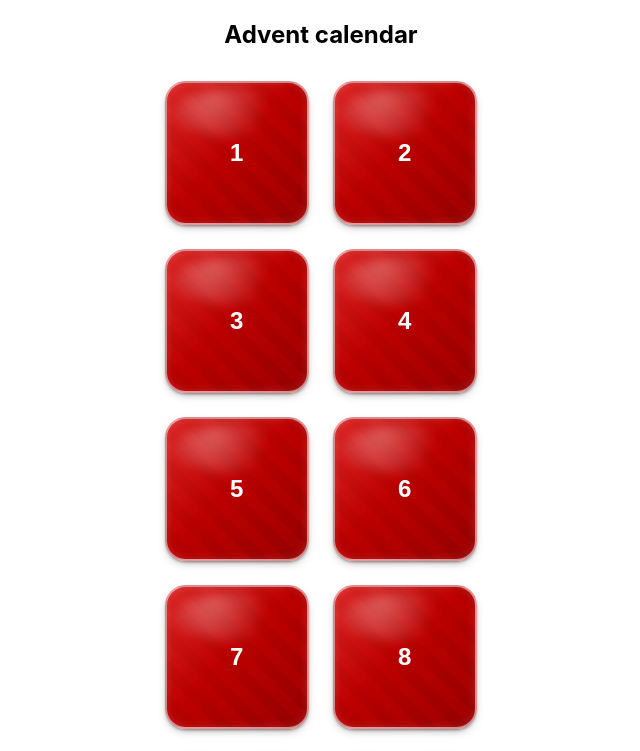
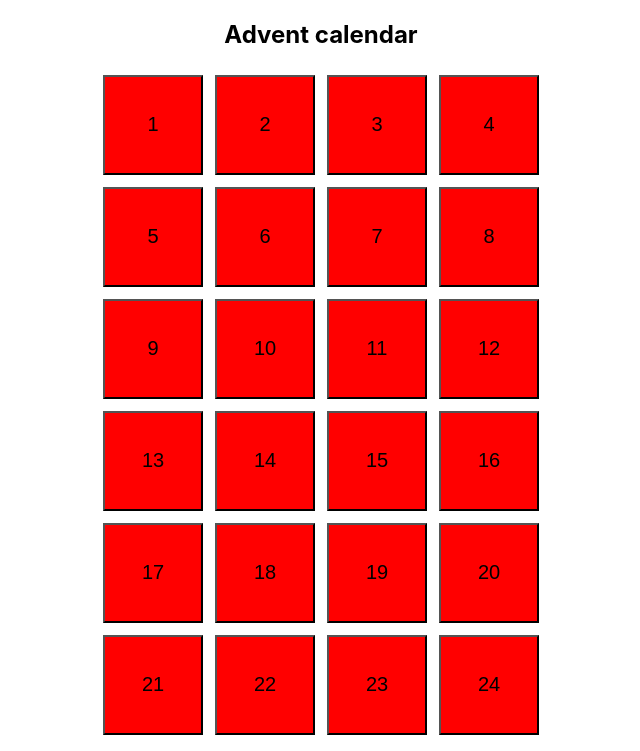
Before and after one commit to MikAoJk/advent-calendar, a Next.js app: page / in a window 1280 px wide. Shown: the top 751 px of the page, without its empty margins (319-959 px from the left). Built offline with nearby package versions, Linux system fonts and the light colour scheme.

Commit message:
Revert "Update Hatche.module.css"

```diff
--- a/src/components/Hatche/Hatche.module.css
+++ b/src/components/Hatche/Hatche.module.css
@@ -1,174 +1,14 @@
 .hatche__front {
     position: relative;
-    display: inline-flex;
-    align-items: center;
-    justify-content: center;
-    margin: .5em;
+    display: inline-block;
+    margin: .3em;
+    background: red;
+    transform-style: preserve-3d;
+    transform-origin: 0;
+    text-align: center;
+    cursor: pointer;
+    transition: all .2s ease-out;
     width: 5em;
     height: 5em;
-    font-size: 1.25rem;
-    font-weight: 600;
-    letter-spacing: .5px;
-    text-align: center;
-    cursor: pointer;
-
-    /* Base festive look */
-    background:
-        linear-gradient(135deg, #d82323 0%, #b40000 45%, #8d0000 100%);
-    color: #fff;
-    border-radius: 0.85em;
-    border: 2px solid rgba(255,255,255,0.55);
-
-    /* Depth & layering */
-    transform-style: preserve-3d;
-    transform-origin: center;
-    box-shadow:
-        0 4px 10px -3px rgba(0,0,0,0.35),
-        0 2px 3px -1px rgba(0,0,0,0.4),
-        inset 0 0 6px 2px rgba(255,255,255,0.08);
-
-    /* Smooth transitions */
-    transition:
-        background .45s ease,
-        transform .35s cubic-bezier(.25,.8,.25,1),
-        box-shadow .35s ease,
-        color .35s ease,
-        filter .35s ease;
+    font-size: 20px;
 }
-
-/* Candy stripe decorative overlay */
-.hatche__front::before {
-    content: "";
-    position: absolute;
-    inset: 0;
-    border-radius: inherit;
-    background:
-        repeating-linear-gradient(
-            45deg,
-            rgba(255,255,255,0.18) 0 12px,
-            rgba(255,255,255,0.06) 12px 24px
-        );
-    mix-blend-mode: overlay;
-    pointer-events: none;
-    opacity: .75;
-    transition: opacity .4s ease;
-}
-
-/* Inner highlight sheen */
-.hatche__front::after {
-    content: "";
-    position: absolute;
-    top: 4%;
-    left: 6%;
-    width: 88%;
-    height: 35%;
-    border-radius: 50%;
-    background: radial-gradient(
-        circle at 30% 30%,
-        rgba(255,255,255,0.55),
-        rgba(255,255,255,0) 60%
-    );
-    filter: blur(6px);
-    opacity: .55;
-    pointer-events: none;
-    transition: opacity .4s ease;
-}
-
-/* Hover / focus states */
-.hatche__front:hover,
-.hatche__front:focus-visible {
-    background: linear-gradient(135deg, #ff3030 0%, #e00000 50%, #9c0000 100%);
-    box-shadow:
-        0 6px 14px -2px rgba(0,0,0,0.5),
-        0 3px 5px -1px rgba(0,0,0,0.45),
-        inset 0 0 10px 3px rgba(255,255,255,0.10);
-    transform: translateY(-3px);
-}
-
-.hatche__front:hover::before {
-    opacity: .95;
-}
-
-.hatche__front:active {
-    transform: translateY(2px) scale(.97);
-    box-shadow:
-        0 2px 6px -1px rgba(0,0,0,0.5),
-        inset 0 0 6px 3px rgba(0,0,0,0.25);
-    filter: brightness(.92);
-}
-
-/* Accessible focus ring (for keyboard navigation) */
-.hatche__front:focus-visible {
-    outline: 3px solid #ffe48c;
-    outline-offset: 3px;
-}
-
-/* “Opened” state (add .hatche__front--opened) */
-.hatche__front.hatche__front--opened {
-    animation: hatcheFlip .8s cubic-bezier(.65,.05,.36,1);
-    background: linear-gradient(145deg, #004e2e 0%, #027a49 50%, #003e24 100%);
-    color: #ffe48c;
-    box-shadow:
-        0 6px 16px -3px rgba(0,0,0,0.55),
-        inset 0 0 12px 4px rgba(255,255,255,0.12);
-}
-
-.hatche__front.hatche__front--opened::before {
-    background:
-        repeating-linear-gradient(
-            55deg,
-            rgba(255,228,140,0.35) 0 10px,
-            rgba(255,228,140,0.12) 10px 20px
-        );
-    opacity: .9;
-}
-
-.hatche__front.hatche__front--opened::after {
-    opacity: .35;
-}
-
-/* Flip animation keyframes */
-@keyframes hatcheFlip {
-    0% {
-        transform: rotateY(0deg) scale(1);
-        filter: brightness(1);
-    }
-    35% {
-        transform: rotateY(110deg) scale(1.05);
-        filter: brightness(1.2);
-    }
-    60% {
-        transform: rotateY(180deg) scale(1);
-        filter: brightness(1.05);
-    }
-    100% {
-        transform: rotateY(360deg);
-    }
-}
-
-/* Responsive scaling (larger on bigger screens) */
-@media (min-width: 700px) {
-    .hatche__front {
-        width: 5.4em;
-        height: 5.4em;
-        font-size: 1.35rem;
-    }
-}
-
-@media (min-width: 1100px) {
-    .hatche__front {
-        width: 6em;
-        height: 6em;
-        font-size: 1.5rem;
-    }
-}
-
-/* Reduced motion preference */
-@media (prefers-reduced-motion: reduce) {
-    .hatche__front,
-    .hatche__front.hatche__front--opened {
-        animation: none;
-        transition: background .3s ease, color .3s ease;
-        transform: none;
-    }
-}
```
